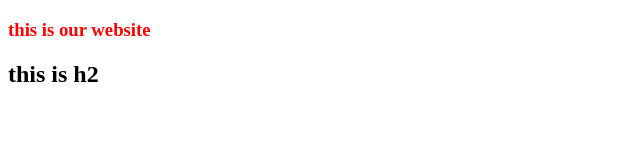
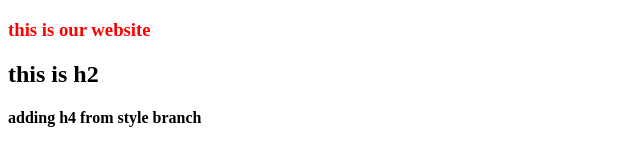
Before and after one commit to nstikanpuradit2023/testingrepo, a plain HTML site: page index.html in a window 1280 px wide. Shown: the whole page, without its empty margins (0-640 px from the left). Drawn offline with Linux system fonts and the light colour scheme.

Commit message:
h4 add kia hai

```diff
--- a/index.html
+++ b/index.html
@@ -9,5 +9,6 @@
 <body>
     <h3>this is our website</h3>
     <h2>this is h2</h2>
+    <h4>adding h4 from style branch</h4>
 </body>
 </html>
```
